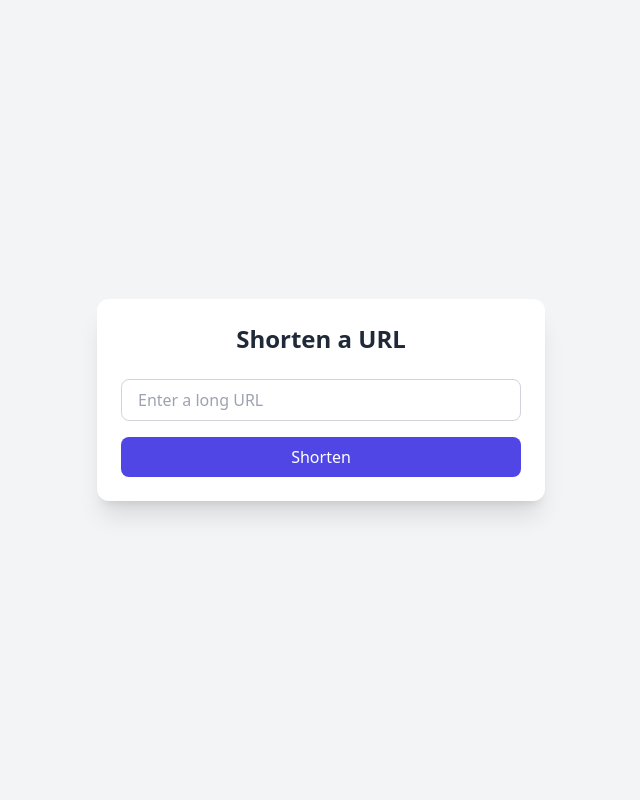
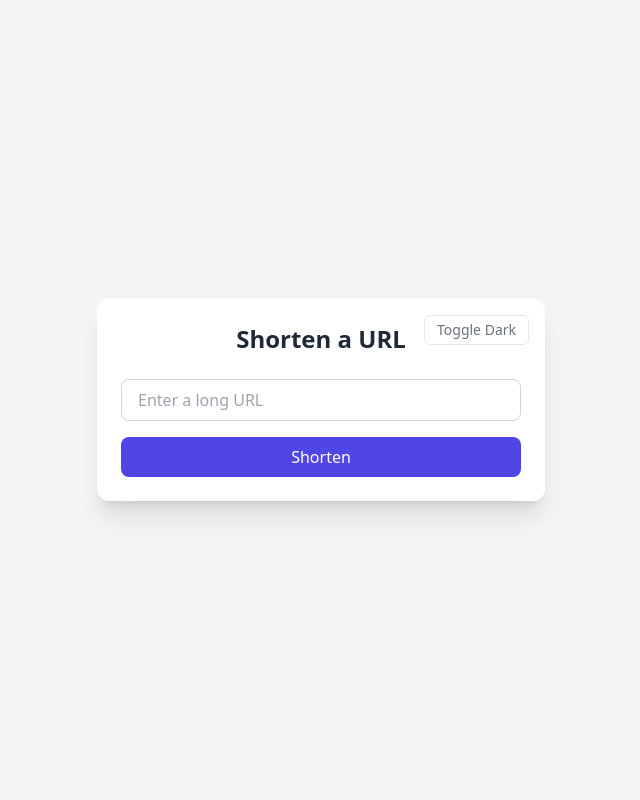
Before and after one commit to Divijava/shortly-flask, a Flask app: page / in a window 1280 px wide. Shown: the whole page, without its empty margins (319-959 px from the left). Run offline with Flask 3, Linux system fonts and the light colour scheme; some libraries are stand-ins or nearby versions.

Commit message:
Add Tailwind dark mode toggle and copy-to-clipboard

```diff
--- a/templates/index.html
+++ b/templates/index.html
@@ -5,10 +5,26 @@
   <meta name="viewport" content="width=device-width, initial-scale=1.0" />
   <title>Shortly — URL Shortener</title>
   <script src="https://cdn.tailwindcss.com"></script>
+
+  <script>
+    // Tell Tailwind to support dark mode via class
+    tailwind.config = {
+      darkMode: 'class'
+    };
+  </script>
 </head>
-<body class="bg-gray-100 min-h-screen flex items-center justify-center px-4">
-  <div class="bg-white shadow-xl rounded-xl p-6 w-full max-w-md">
-    <h1 class="text-2xl font-bold text-center text-gray-800 mb-6">Shorten a URL</h1>
+<body class="bg-gray-100 dark:bg-gray-900 min-h-screen flex items-center justify-center px-4 text-gray-800 dark:text-gray-100">
+
+  <div class="relative bg-white dark:bg-gray-800 shadow-xl rounded-xl p-6 w-full max-w-md">
+
+    <!-- Dark mode toggle -->
+    <div class="absolute top-4 right-4">
+      <button onclick="toggleDarkMode()" class="text-sm text-gray-500 dark:text-gray-300 border px-3 py-1 rounded-md">
+        Toggle Dark
+      </button>
+    </div>
+
+    <h1 class="text-2xl font-bold text-center mb-6">Shorten a URL</h1>
 
     <form method="POST" class="flex flex-col gap-4">
       <input
@@ -16,7 +32,7 @@
         name="url"
         placeholder="Enter a long URL"
         required
-        class="px-4 py-2 border border-gray-300 rounded-lg focus:outline-none focus:ring-2 focus:ring-indigo-500"
+        class="px-4 py-2 border border-gray-300 dark:border-gray-600 rounded-lg focus:outline-none focus:ring-2 focus:ring-indigo-500 dark:bg-gray-700"
       />
       <button
         type="submit"
@@ -27,15 +43,38 @@
     </form>
 
     {% if short_url %}
-    <div class="mt-6 text-center text-sm text-gray-600">
+    <div class="mt-6 text-center text-sm">
       <p>Short URL:</p>
-      <a
-        href="{{ short_url }}"
-        class="text-indigo-600 font-medium break-all hover:underline"
-        target="_blank"
-      >{{ short_url }}</a>
+      <div class="flex justify-center items-center gap-2 mt-2">
+        <a
+          href="{{ short_url }}"
+          id="shortLink"
+          class="text-indigo-600 dark:text-indigo-400 font-medium break-all hover:underline"
+          target="_blank"
+        >{{ short_url }}</a>
+        <button
+          onclick="copyToClipboard()"
+          class="bg-indigo-600 text-white px-3 py-1 rounded-md text-sm hover:bg-indigo-700"
+        >
+          Copy
+        </button>
+      </div>
     </div>
     {% endif %}
   </div>
+
+  <!-- SCRIPTS -->
+  <script>
+    function copyToClipboard() {
+      const text = document.getElementById('shortLink').href;
+      navigator.clipboard.writeText(text).then(() => {
+        alert("Link copied to clipboard!");
+      });
+    }
+
+    function toggleDarkMode() {
+      document.documentElement.classList.toggle('dark');
+    }
+  </script>
 </body>
 </html>
```
